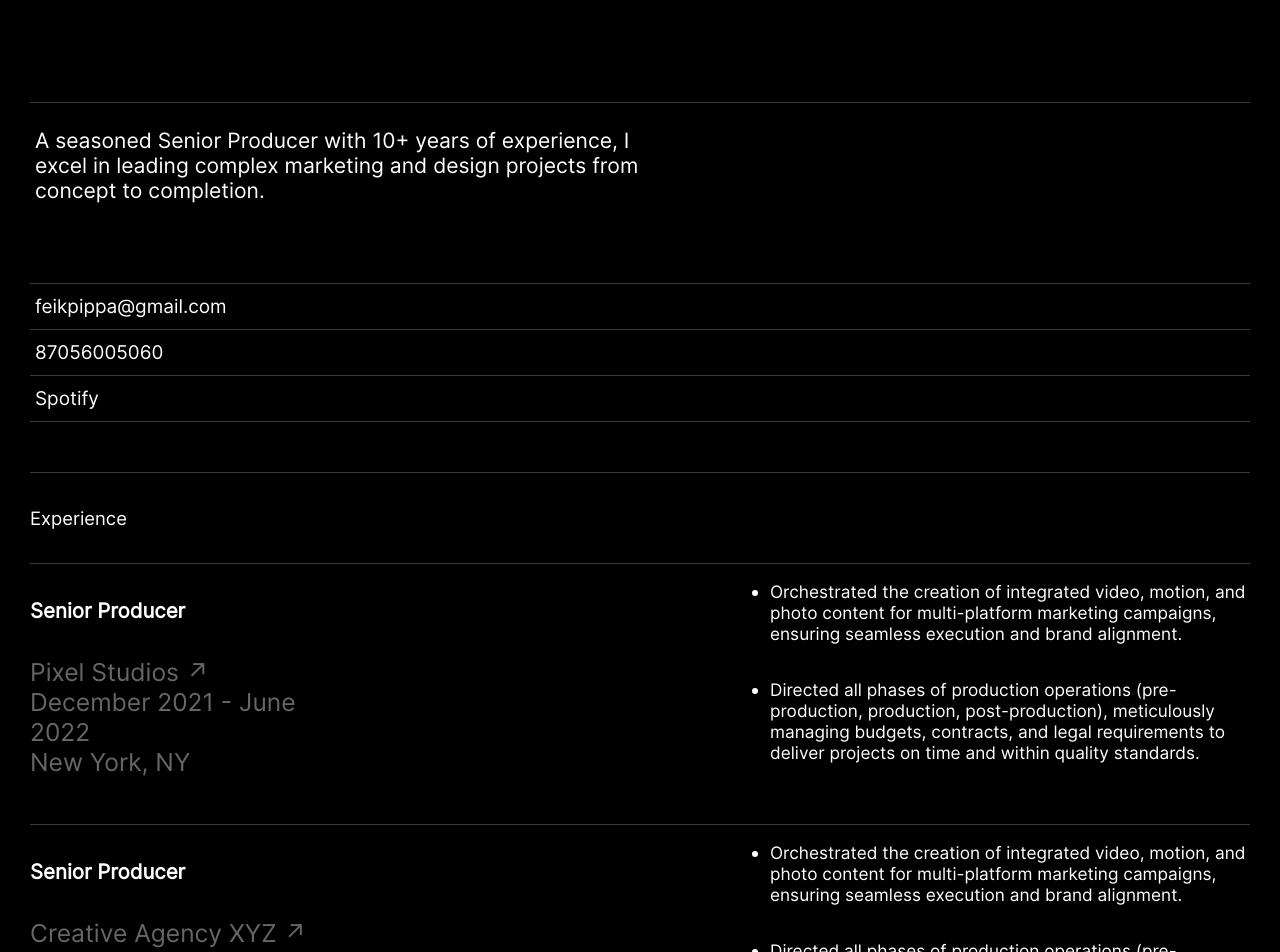
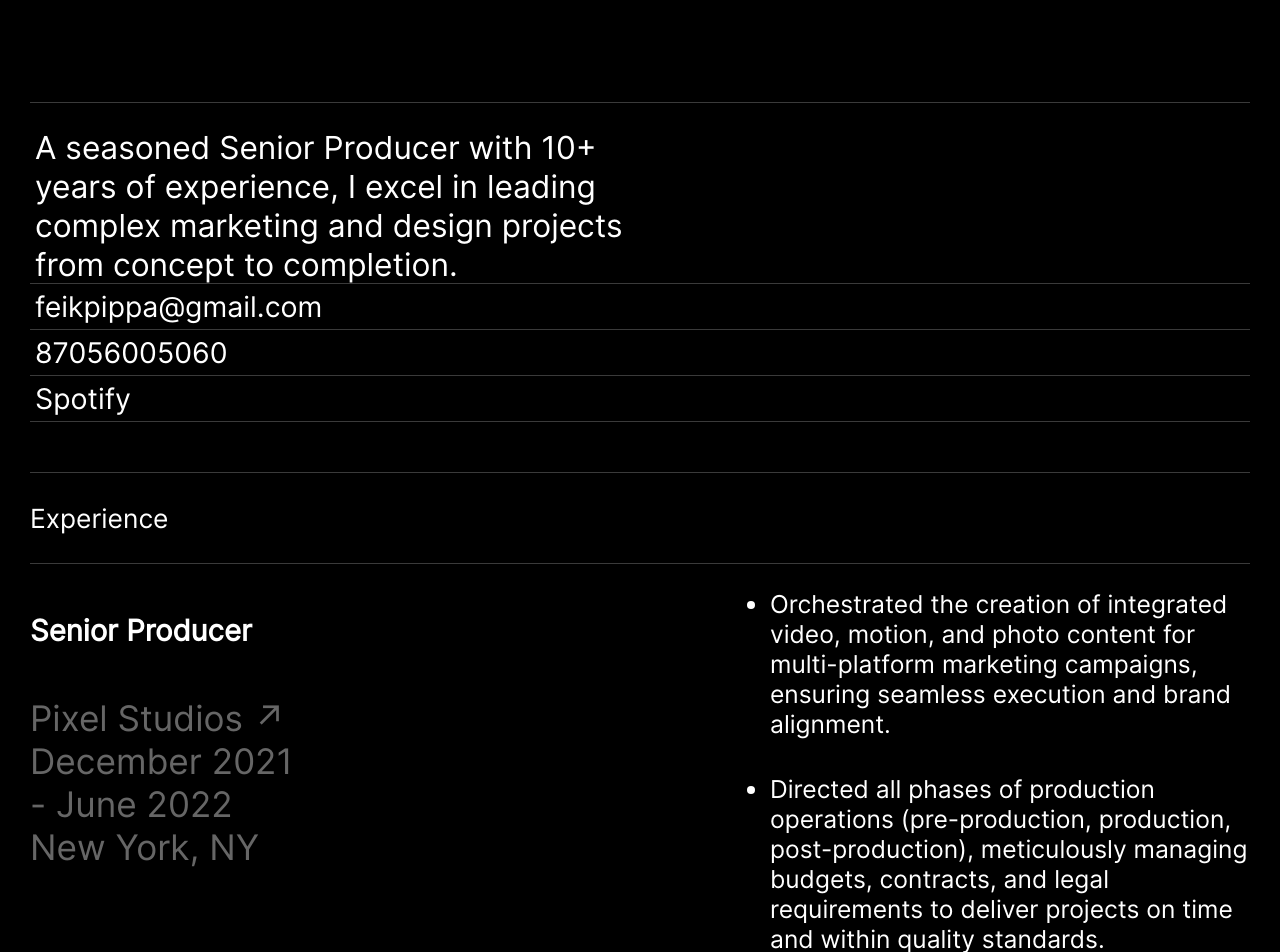
Before and after one commit to Bemofoxi/Clean_black, a plain HTML site: page index.html in a window 1280 px wide. Shown: the part 148-1100 px from the top of the page. Drawn offline with Linux system fonts and the light colour scheme.

Commit message:
Увеличение шрифта

```diff
--- a/styles/media.css
+++ b/styles/media.css
@@ -4,11 +4,11 @@
     position: relative;
     width: 100%;
     border-bottom: solid 1px rgb(58, 58, 58);
-    font-size: 120%;
+    font-size: 180%;
   }
   #block2 {
     order: 2;
-    font-size: 140%;
+    font-size: 200%;
   }
   #glblock {
     grid-template-columns: 1fr;
@@ -22,4 +22,10 @@
       animation: anim2 1s forwards;
     }
   }
+  #ppblock9{
+    height: 400px;
+  }
+  #ppblock2{
+    height: 400px;
+  }
 }
```
